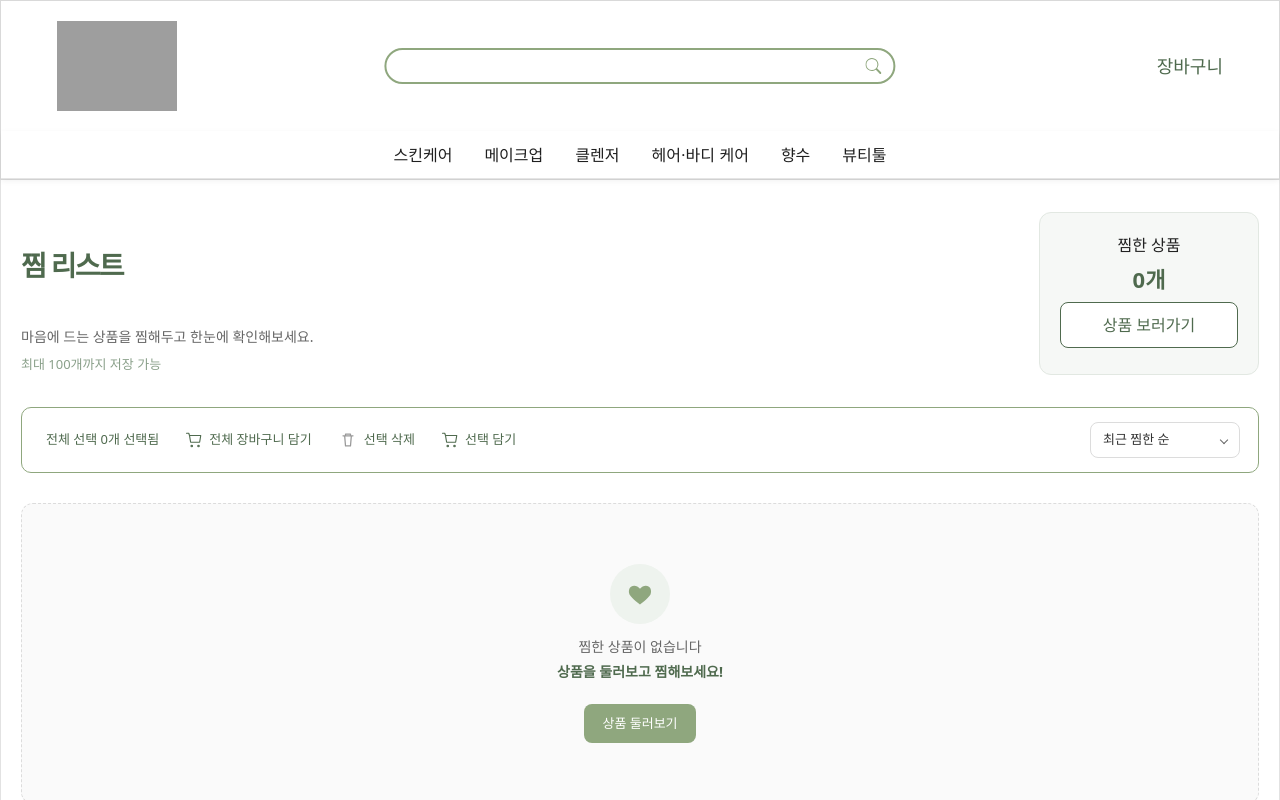
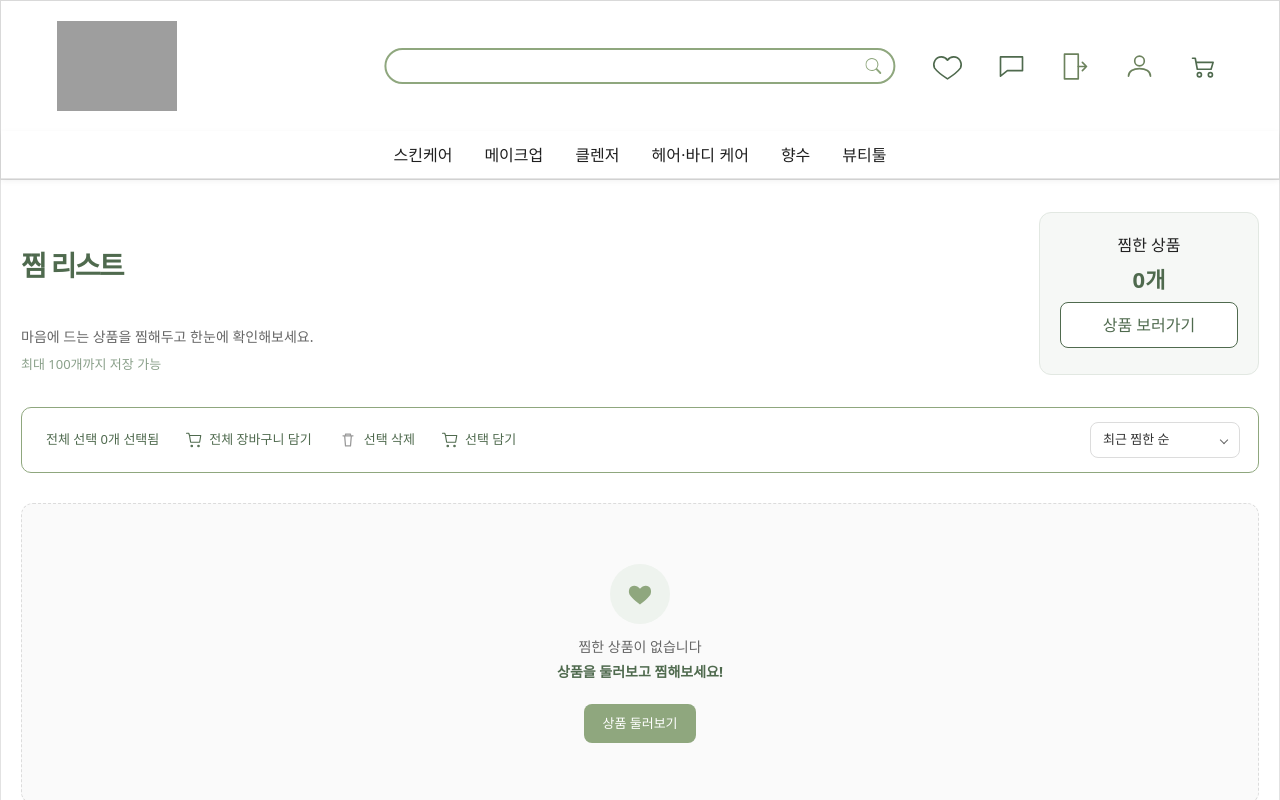
Before and after one commit to swachieve-01/mini-ecommerce, a React (Vite) app: page /Steamlist in a window 1280 px wide. Shown: the top 800 px of the page. Built offline with nearby package versions, Linux system fonts and the light colour scheme; grey boxes are pictures that could not be loaded.

Commit message:
style : 스타일 수정

```diff
--- a/src/components/layout/Header.jsx
+++ b/src/components/layout/Header.jsx
@@ -100,6 +100,17 @@ const SearchBox = styled.div`
     }
   }
 
+  @media (max-width: 1200px) {
+    width: 35%;
+  }
+
+  @media (max-width: 900px) {
+    width: 30%;
+  }
+
+  @media (max-width: 768px) {
+    width: 10%;
+  }
   input {
     flex: 1;
     min-width: 0;
@@ -126,11 +137,10 @@ const MobileTopSection = styled.div`
   @media (max-width: 768px) {
     display: flex;
     flex-direction: column;
+    align-items: center;
     gap: 8px;
   }
 `;
-
-const CartIcon = styled.svg``;
 
 const UserMenu = styled.nav`
   display: flex;
@@ -138,14 +148,19 @@ const UserMenu = styled.nav`
   gap: 24px;
 
   margin-left: auto;
-  z-index: 2;
+  z-index: 3;
 
   @media (max-width: 1080px) {
-    gap: 16px;
+    gap: 10px;
+  }
+
+  @media (max-width: 800px) {
+    /* margin-left: 15px; */
+    gap: 8px;
   }
 
   @media (max-width: 768px) {
-    gap: 12px;
+    gap: 6px;
   }
 
   a {
@@ -161,18 +176,25 @@ const UserMenu = styled.nav`
     white-space: nowrap;
   }
 
-  a:not(.cart) {
-    @media (max-width: 1600px) {
-      display: none;
-    }
-  }
-
   .divider {
     @media (max-width: 1600px) {
       display: none;
     }
   }
 
+  span {
+    pointer-events: none;
+
+    @media (max-width: 1470px) {
+      display: none;
+    }
+  }
+
+  a:not(.cart) {
+    @media (max-width: 768px) {
+      display: none;
+    }
+  }
   a.cart {
     display: flex;
   }
@@ -329,16 +351,45 @@ const MenuButton = styled.button`
   }
 `;
 
+const NavDivider = styled.span`
+  color: #ccc;
+  margin: 0 8px;
+`;
+
+const HeaderIcon = styled(NavLink)`
+  display: flex;
+  flex-direction: column;
+  align-items: center;
+  justify-content: center;
+  gap: 4px;
+
+  cursor: pointer;
+  position: relative;
+  min-width: 33px;
+
+  svg {
+    width: 33px;
+    height: 33px;
+
+    transition: all 0.2s ease;
+
+    @media (max-width: 1200px) {
+      width: 28px;
+      height: 28px;
+    }
+
+    @media (max-width: 768px) {
+      width: 38px;
+      height: 38px;
+    }
+  }
+`;
+
 const MenuIcon = () => (
   <svg width="24" height="24" fill="none">
     <path d="M4 6H20M4 12H20M4 18H20" stroke="currentColor" strokeWidth="2" />
   </svg>
 );
-
-const NavDivider = styled.span`
-  color: #ccc;
-  margin: 0 8px;
-`;
 
 export default function Header() {
   const [hoveredCategory, setHoveredCategory] = useState(null);
@@ -440,17 +491,31 @@ export default function Header() {
           </SearchBox>
 
           <UserMenu>
-            <NavLink to="/steamlist">
+            <HeaderIcon to="/steamlist">
+              <svg width="32" height="32" viewBox="0 0 24 24" fill="none">
+                <path
+                  d="M12 21s-7-4.5-9.5-8C1 9 3.5 5 7.5 5c2.2 0 3.7 1.2 4.5 2.4C12.8 6.2 14.3 5 16.5 5 20.5 5 23 9 21.5 13c-2.5 3.5-9.5 8-9.5 8z"
+                  stroke="currentColor"
+                  strokeWidth="1.2"
+                  strokeLinecap="round"
+                  strokeLinejoin="round"
+                />
+              </svg>
               <span>찜리스트</span>
-            </NavLink>
+            </HeaderIcon>
 
-            <NavLink to="/orders">
-              <span>Error</span>
-            </NavLink>
-
-            <NavLink to="/reviews">
-              <span>구매후기</span>
-            </NavLink>
+            <HeaderIcon to="/reviews">
+              <svg width="32" height="32" viewBox="0 0 24 24" fill="none">
+                <path
+                  d="M4 5h16v10H9l-5 4V5z"
+                  stroke="currentColor"
+                  strokeWidth="1.2"
+                  strokeLinecap="round"
+                  strokeLinejoin="round"
+                />
+              </svg>
+              <span>구매리뷰</span>
+            </HeaderIcon>
 
             {isAuthenticated ? (
               <>
@@ -467,21 +532,84 @@ export default function Header() {
               </>
             ) : (
               <>
-                <NavLink to="/signup">
+                <HeaderIcon to="/signup">
+                  <svg width="32" height="32" viewBox="0 0 24 24" fill="none">
+                    <path
+                      d="M4 3h10v18H4z"
+                      stroke="currentColor"
+                      strokeWidth="1.2"
+                      strokeLinejoin="round"
+                      color="#6C825D"
+                    />
+                    <path
+                      d="M14 12h6M17 9l3 3-3 3"
+                      stroke="currentColor"
+                      strokeWidth="1.2"
+                      strokeLinecap="round"
+                      strokeLinejoin="round"
+                      color="#6C825D"
+                    />
+                  </svg>
+
                   <span>회원가입</span>
-                </NavLink>
+                </HeaderIcon>
 
-                <NavLink to="/login">
+                <HeaderIcon to="/login">
+                  <svg width="32" height="32" viewBox="0 0 24 24" fill="none">
+                    <circle
+                      cx="12"
+                      cy="8"
+                      r="3.5"
+                      stroke="currentColor"
+                      strokeWidth="1.2"
+                      strokeLinecap="round"
+                      strokeLinejoin="round"
+                      color="#6C825D"
+                    />
+                    <path
+                      d="M4 19c0-3.5 3.5-5.5 8-5.5s8 2 8 5.5"
+                      stroke="currentColor"
+                      strokeWidth="1.2"
+                      strokeLinecap="round"
+                      strokeLinejoin="round"
+                      color="#6C825D"
+                    />
+                  </svg>
+
                   <span>로그인</span>
-                </NavLink>
+                </HeaderIcon>
               </>
             )}
 
             <NavDivider className="divider">|</NavDivider>
-            <CartLink to="/cart" className="cart">
+
+            <HeaderIcon to="/cart" className="cart">
+              <svg width="24" height="24" viewBox="0 0 24 24" fill="none">
+                <path
+                  d="M4 6H6L7.5 14H17.5L19 9H7"
+                  stroke="currentColor"
+                  strokeWidth="1.2"
+                  strokeLinecap="round"
+                  strokeLinejoin="round"
+                />
+                <circle
+                  cx="9"
+                  cy="18"
+                  r="1.5"
+                  stroke="currentColor"
+                  strokeWidth="1.2"
+                />
+                <circle
+                  cx="17"
+                  cy="18"
+                  r="1.5"
+                  stroke="currentColor"
+                  strokeWidth="1.2"
+                />
+              </svg>
               <span>장바구니</span>
               {cartCount > 0 && <CartBadge>{cartCount}</CartBadge>}
-            </CartLink>
+            </HeaderIcon>
           </UserMenu>
         </HeaderTop>
 
```
